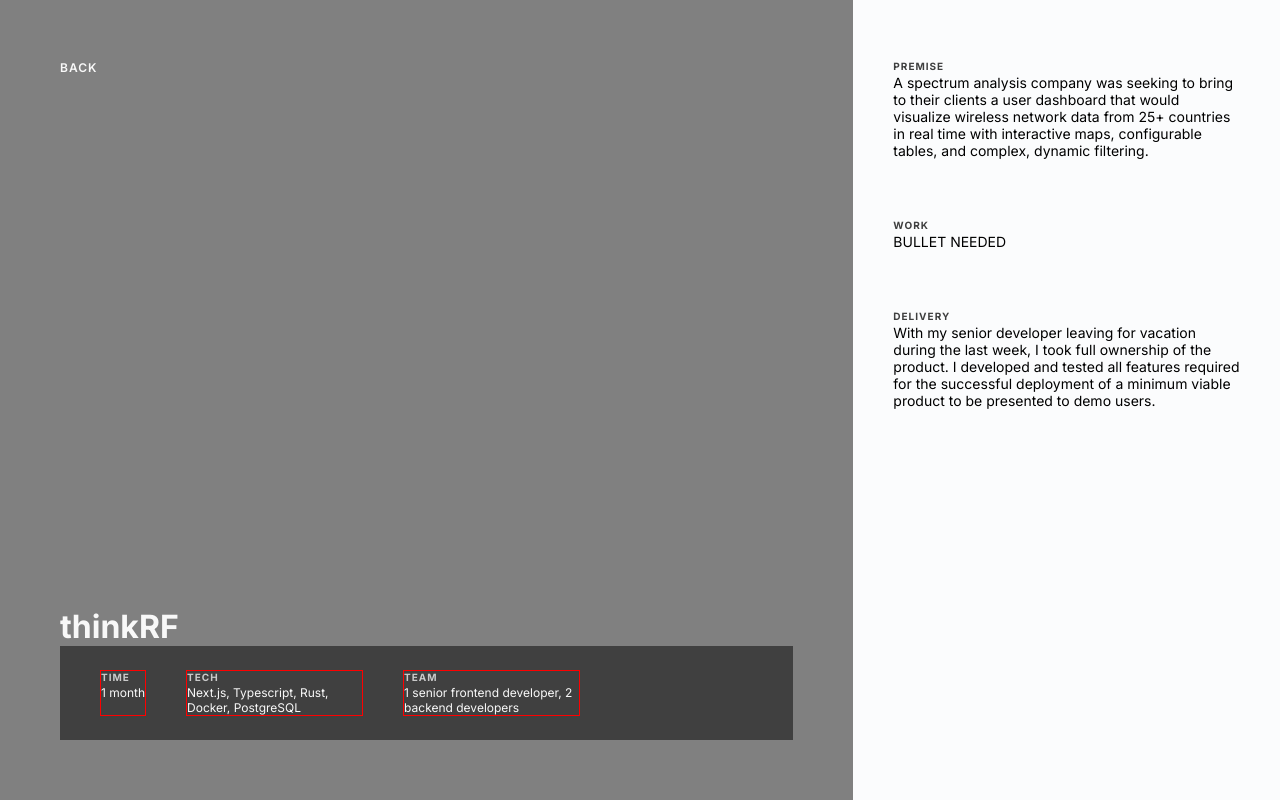
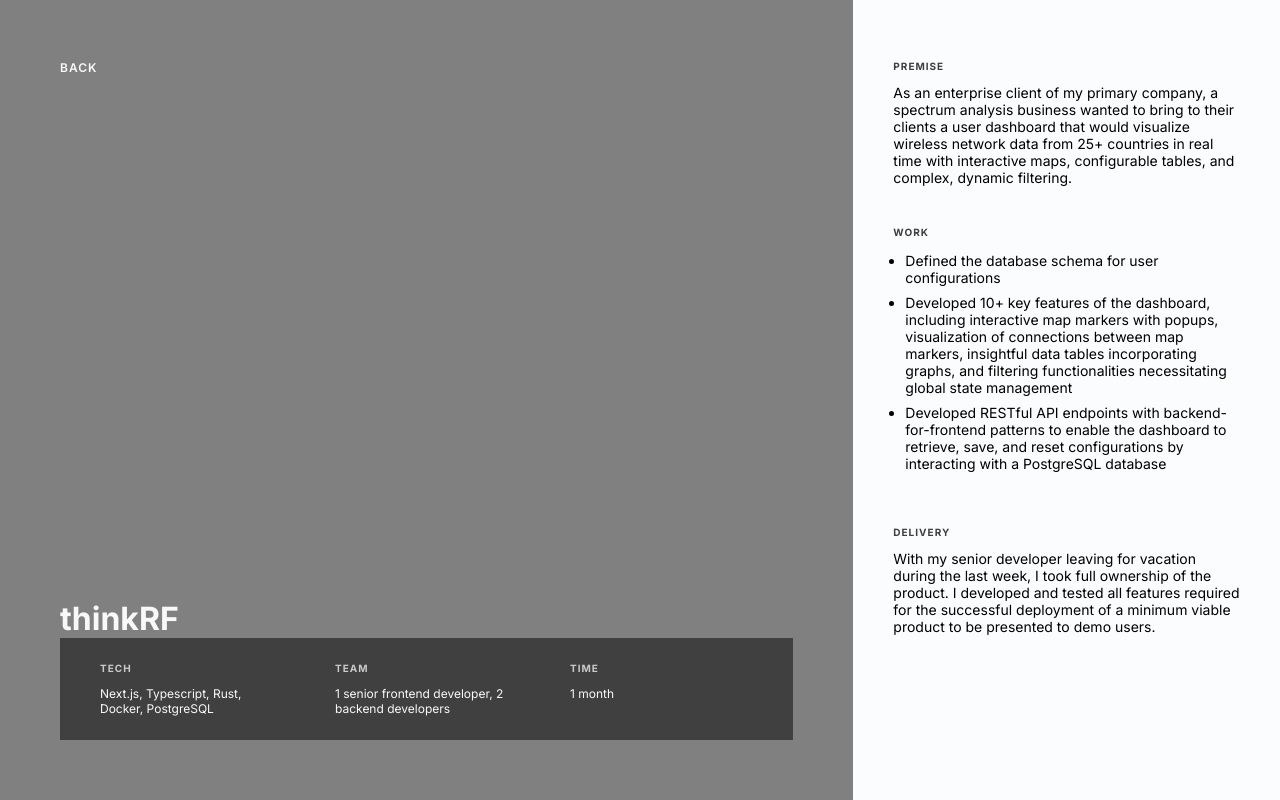
Before and after one commit to charcoalyy/portfolio, a React (Vite) app: page /dev/thinkrf in a window 1280 px wide. Built offline with nearby package versions, Linux system fonts and the light colour scheme.

Commit message:
final details

```diff
--- a/src/components/constants/dev.ts
+++ b/src/components/constants/dev.ts
@@ -54,17 +54,17 @@
   title: "thinkRF",
   links: [],
   stats: {
-    time: "1 month",
     tech: "Next.js, Typescript, Rust, Docker, PostgreSQL",
     team: "1 senior frontend developer, 2 backend developers",
+    time: "1 month",
   },
   desc: {
     premise:
-      "A spectrum analysis company was seeking to bring to their clients a user dashboard that would visualize wireless network data from 25+ countries in real time with interactive maps, configurable tables, and complex, dynamic filtering.",
+      "As an enterprise client of my primary company, a spectrum analysis business wanted to bring to their clients a user dashboard that would visualize wireless network data from 25+ countries in real time with interactive maps, configurable tables, and complex, dynamic filtering.",
     work: [
-      "defined the database schema for user configurations",
-      "developed 10+ key features of the dashboard, including interactive map markers with popups, visualization of connections between map markers, insightful data tables incorporating graphs, and filtering functionalities necessitating global state management",
-      "developed RESTful API endpoints with backend-for-frontend patterns to enable the dashboard to retrieve, save, and reset configurations by interacting with a PostgreSQL database",
+      "Defined the database schema for user configurations",
+      "Developed 10+ key features of the dashboard, including interactive map markers with popups, visualization of connections between map markers, insightful data tables incorporating graphs, and filtering functionalities necessitating global state management",
+      "Developed RESTful API endpoints with backend-for-frontend patterns to enable the dashboard to retrieve, save, and reset configurations by interacting with a PostgreSQL database",
     ],
     delivery:
       "With my senior developer leaving for vacation during the last week, I took full ownership of the product. I developed and tested all features required for the successful deployment of a minimum viable product to be presented to demo users.",
--- a/src/components/layouts/DevProject.tsx
+++ b/src/components/layouts/DevProject.tsx
@@ -29,7 +29,15 @@
         {Object.entries(project.desc).map(([key, value]) => (
           <div className={styles.devDesc}>
             <h1>{key}</h1>
-            {Array.isArray(value) ? <p>BULLET NEEDED</p> : <p>{value}</p>}
+            {Array.isArray(value) ? (
+              <ul>
+                {value.map((bullet) => (
+                  <li>{bullet}</li>
+                ))}
+              </ul>
+            ) : (
+              <p>{value}</p>
+            )}
           </div>
         ))}
       </div>
--- a/src/components/layouts/styles.module.scss
+++ b/src/components/layouts/styles.module.scss
@@ -55,17 +55,16 @@
       padding: 24px 40px;
 
       display: flex;
-      gap: 40px;
+      gap: 60px;
 
       .devStat {
-        max-width: 175px;
-        border: 1px solid red;
+        width: 175px;
 
         h1 {
           font-size: 10px;
           text-transform: uppercase;
           letter-spacing: 1px;
-          margin-bottom: 2px;
+          margin-bottom: 12px;
           opacity: 0.75;
         }
 
@@ -83,7 +82,7 @@
     padding: 60px 40px;
     display: flex;
     flex-direction: column;
-    gap: 60px;
+    gap: 40px;
 
     max-height: 100vh;
     overflow-y: auto;
@@ -93,12 +92,21 @@
         font-size: 10px;
         text-transform: uppercase;
         letter-spacing: 1px;
-        margin-bottom: 2px;
+        margin-bottom: 12px;
         opacity: 0.75;
       }
 
+      ul,
       p {
         font-size: 14px;
+      }
+
+      ul {
+        padding-left: 12px;
+      }
+
+      li {
+        margin-bottom: 8px;
       }
     }
   }
```
